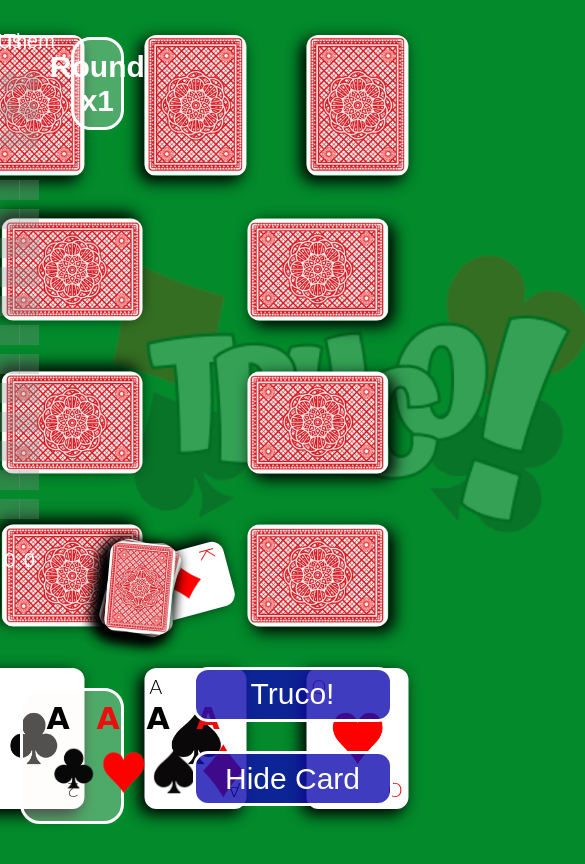
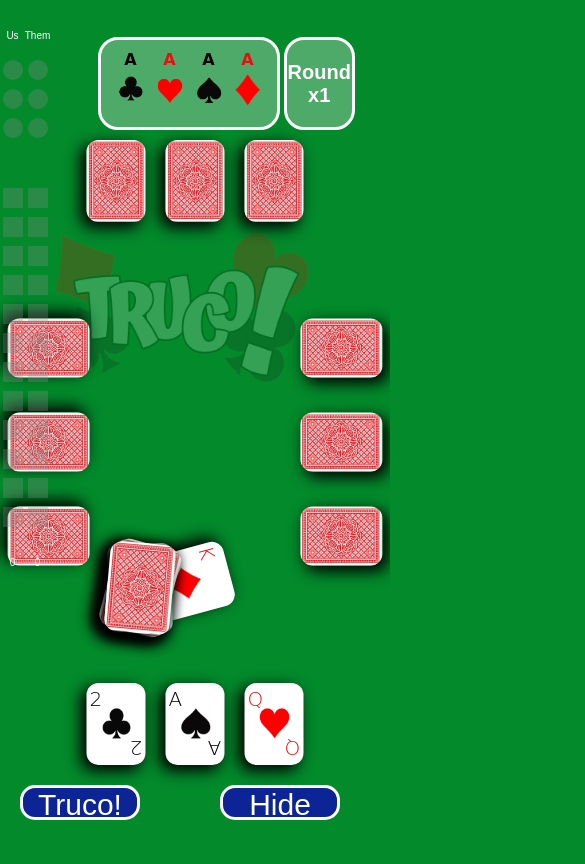
Before and after one commit to RaffBenato/Truco, a plain HTML site: page table.html in a window 390 px wide. Both pictures are taken after a click on the button "Start Round". Shown: the top 864 px of the page, 585 px wide, since content can reach past the window. Drawn offline with Linux system fonts and the light colour scheme; a web font is replaced by a local one.

Commit message:
working on mobile media queries

```diff
--- a/style.scss
+++ b/style.scss
@@ -621,3 +621,124 @@ body {
   z-index: 20;
   background-color: rgba(2, 138, 43, 0.8);
 }
+
+@media only screen and (max-width: 768px) {
+  /* For mobile phones: */
+  .container {
+    .info {
+      transform: translateX(300%);
+      width: 45px;
+
+      h1 {
+        font-size: 20px;
+      }
+    }
+
+    .logo-table {
+      top: 20%;
+      left: -25px;
+      transform: scale(0.8);
+    }
+
+    .trump-cards {
+      top: 2%;
+      left: 20%;
+      height: 8%;
+      width: 40%;
+
+      .red1,
+      .red2 {
+        font-size: 16px;
+      }
+
+      .black1,
+      .black2 {
+        font-size: 16px;
+      }
+      .suit-img1 {
+        width: 30px;
+        grid-area: b1;
+        transform: translateX(15%);
+      }
+
+      .suit-img2 {
+        width: 30px;
+        transform: translate(15%, 5%);
+      }
+
+      .suit-img3 {
+        width: 30px;
+        transform: translateX(15%);
+      }
+
+      .suit-img4 {
+        width: 30px;
+        transform: translate(15%, -10%);
+      }
+    }
+
+    .score {
+      width: 50px;
+      height: 85%;
+      .us,
+      .them {
+        height: 100%;
+        width: 50%;
+
+        h1 {
+          font-size: 10px;
+        }
+
+        .point-1 {
+          margin-top: 50px;
+        }
+      }
+    }
+
+    .top {
+      top: 75px;
+    }
+
+    .left {
+      top: 20px;
+      left: 15px;
+    }
+
+    .right {
+      top: 20px;
+      right: 15px;
+    }
+
+    .bottom {
+      bottom: 15px;
+    }
+
+    .btn-truco {
+      top: 93%;
+      height: 35px;
+      width: 120px;
+      left: 80px;
+    }
+
+    .btn-hide {
+      top: 93%;
+      height: 35px;
+      width: 120px;
+      left: 280px;
+    }
+  }
+
+  .card-body {
+    min-width: 59px;
+    min-height: 82px;
+    border-radius: 12px;
+    margin: 10px;
+    box-shadow: -5px 5px 15px 1px $color-black;
+  }
+
+  .card-back {
+    background-image: url(/img/back.png);
+    background-size: cover;
+    background-repeat: no-repeat;
+  }
+}
--- a/table.html
+++ b/table.html
@@ -20,7 +20,7 @@
       <button class="btn-accept hidden">Accept!</button>
       <button class="btn-run hidden">Run!</button>
       <button class="btn-raise hidden">Raise!!</button>
-      <button class="btn-hide hidden">Hide Card</button>
+      <button class="btn-hide hidden">Hide</button>
       <button class="btn-dont-hide hidden">Dont Hide</button>
 
       <div class="hidden message"></div>
```
Also changed, not shown: css/style.css.
